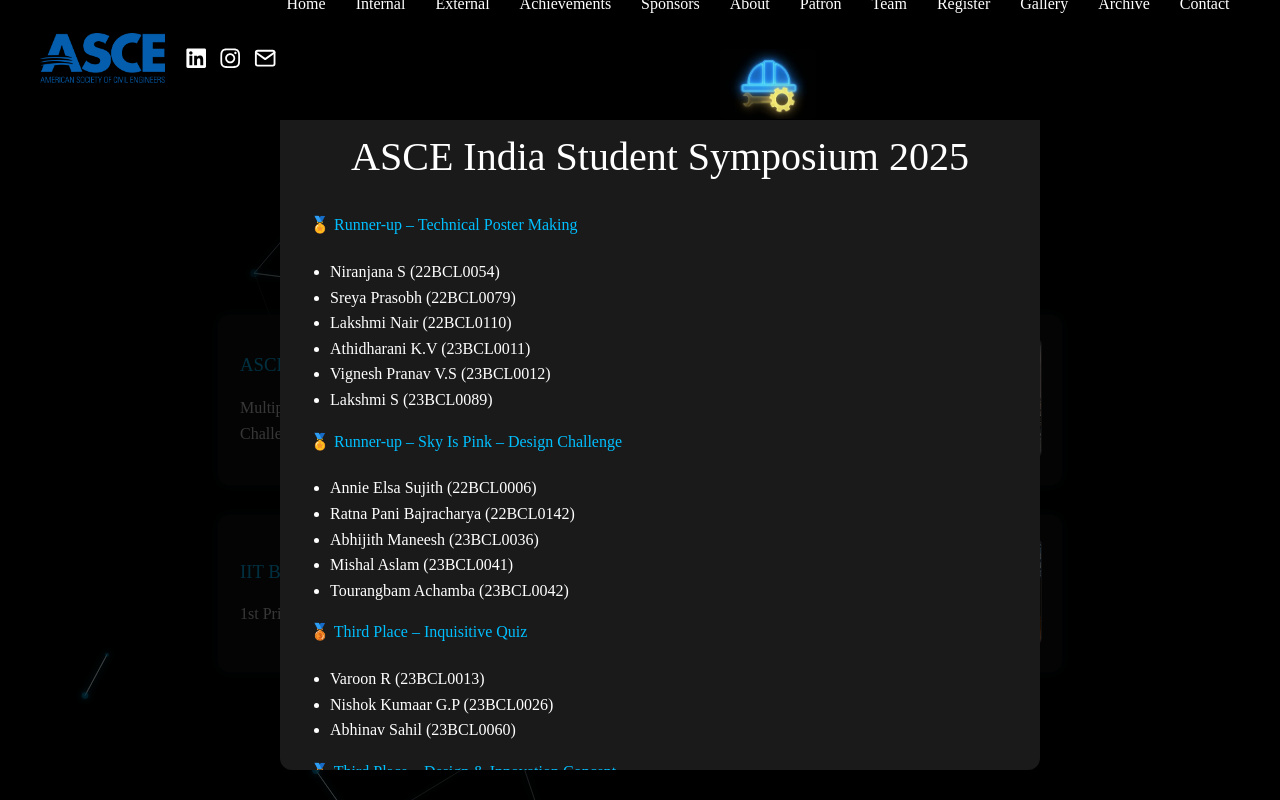
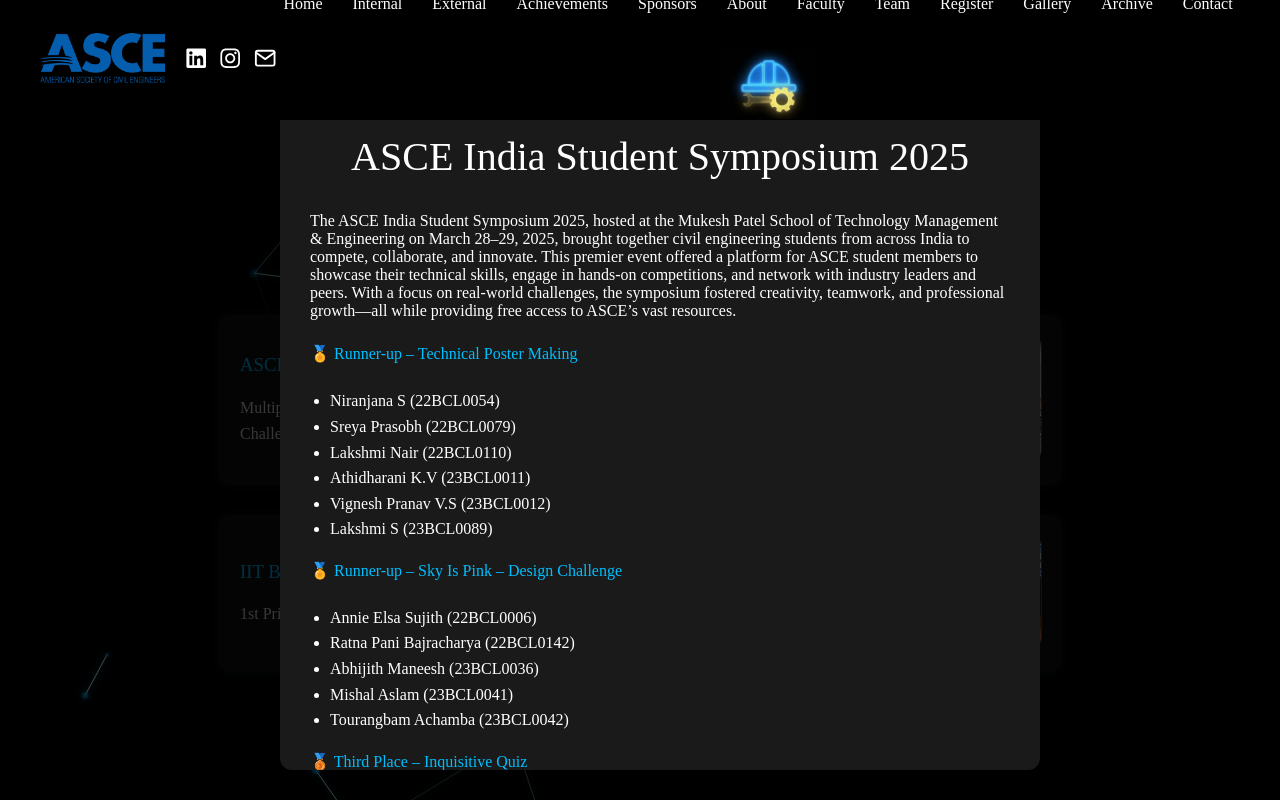
Before and after one commit to NoelNinanSheri1307/asce-vit-vellore-site, a React (Create React App) app: page / in a window 1280 px wide. Both pictures are taken after a click on the element 640 px from the left and 3213 px from the top of the page. Shown: the part 2813-3613 px from the top of the page. Built offline with nearby package versions, Linux system fonts and the light colour scheme.

Commit message:
Penultimate Changes during requirements gathering

```diff
--- a/src/components/Achievements.js
+++ b/src/components/Achievements.js
@@ -10,6 +10,17 @@
     summary:
       "Multiple awards including runner-up and third-place positions across Poster Making, Design Challenges, and Quizzes.",
     image: symposiumImg,
+    description: (
+      <>
+      The ASCE India Student Symposium 2025, hosted at the Mukesh Patel School of Technology Management
+       & Engineering on March 28–29, 2025, brought together civil engineering students from across India
+       to compete, collaborate, and innovate. This premier event offered a platform for ASCE student
+       members to showcase their technical skills, engage in hands-on competitions, and network with
+       industry leaders and peers. With a focus on real-world challenges, the symposium fostered
+       creativity, teamwork, and professional growth—all while providing free access to ASCE’s vast
+       resources.
+      </>
+    ),
     details: (
       <>
         <h4>🏅 Runner-up – Technical Poster Making</h4>
@@ -60,6 +71,8 @@
     title: "IIT Bombay – Aakar 2025",
     summary: "1st Prize in the Open Roads Designer Competition by a dynamic VIT team.",
     image: aakarImg,
+    description:
+    "The ASCE VIT Student Chapter excelled at the OpenRoads Designer Competition, showcasing their innovative civil engineering solutions. Competing against top teams, the VIT representatives demonstrated mastery in infrastructure design using Bentley’s cutting-edge software, highlighting their technical prowess and collaborative spirit. The victory here, underscores the chapter’s commitment to pushing boundaries in civil engineering",
     details: (
       <>
         <h4>🥇 1st Prize – Open Roads Designer</h4>
@@ -119,6 +132,7 @@
               ×
             </button>
             <h2>{selected.title}</h2>
+            <h4>{selected.description}</h4>
             <div className="modal-body">{selected.details}</div>
           </div>
         </div>
--- a/src/components/Contact.js
+++ b/src/components/Contact.js
@@ -16,7 +16,7 @@
       <h2>Contact Us</h2>
 
       <div className="contact-info">
-        <p><strong>Email:</strong> asce.vitchapter@gmail.com</p>
+        <p><strong>Email:</strong> asce@vit.ac.in</p>
         <p><strong>Phone:</strong> +91 98765 43210</p>
         <p>
           <strong>Socials:</strong>
--- a/src/components/Navbar.js
+++ b/src/components/Navbar.js
@@ -43,7 +43,7 @@
           <a href="#achievements">Achievements</a>
           <a href="#sponsors">Sponsors</a>
           <a href="#about">About</a>
-          <a href="#patron">Patron</a>
+          <a href="#patron">Faculty</a>
           <a href="#team">Team</a>
           <a href="#register">Register</a>
           <a href="#gallery">Gallery</a>
--- a/src/components/Patron.js
+++ b/src/components/Patron.js
@@ -24,7 +24,7 @@
       transition={{ duration: 0.6 }}
       viewport={{ once: true }}
     >
-      <h2>Our Patron</h2>
+      <h2>Faculty In-Charge</h2>
 
       <div className="patron-content">
         <div
--- a/src/components/Register.js
+++ b/src/components/Register.js
@@ -24,17 +24,6 @@
             <button type="submit">Join Now</button>
           </form>
         </div>
-
-        {/* Event Registration Form */}
-        <div className="form-box">
-          <h3>Event Registration</h3>
-          <form>
-            <input type="text" placeholder="Full Name" required />
-            <input type="email" placeholder="Email" required />
-            <input type="text" placeholder="Event Name" required />
-            <button type="submit">Register</button>
-          </form>
-        </div>
       </div>
     </motion.section>
   );
```
Also changed, not shown: 1 other file (tests, documents, lock files or other folders).
